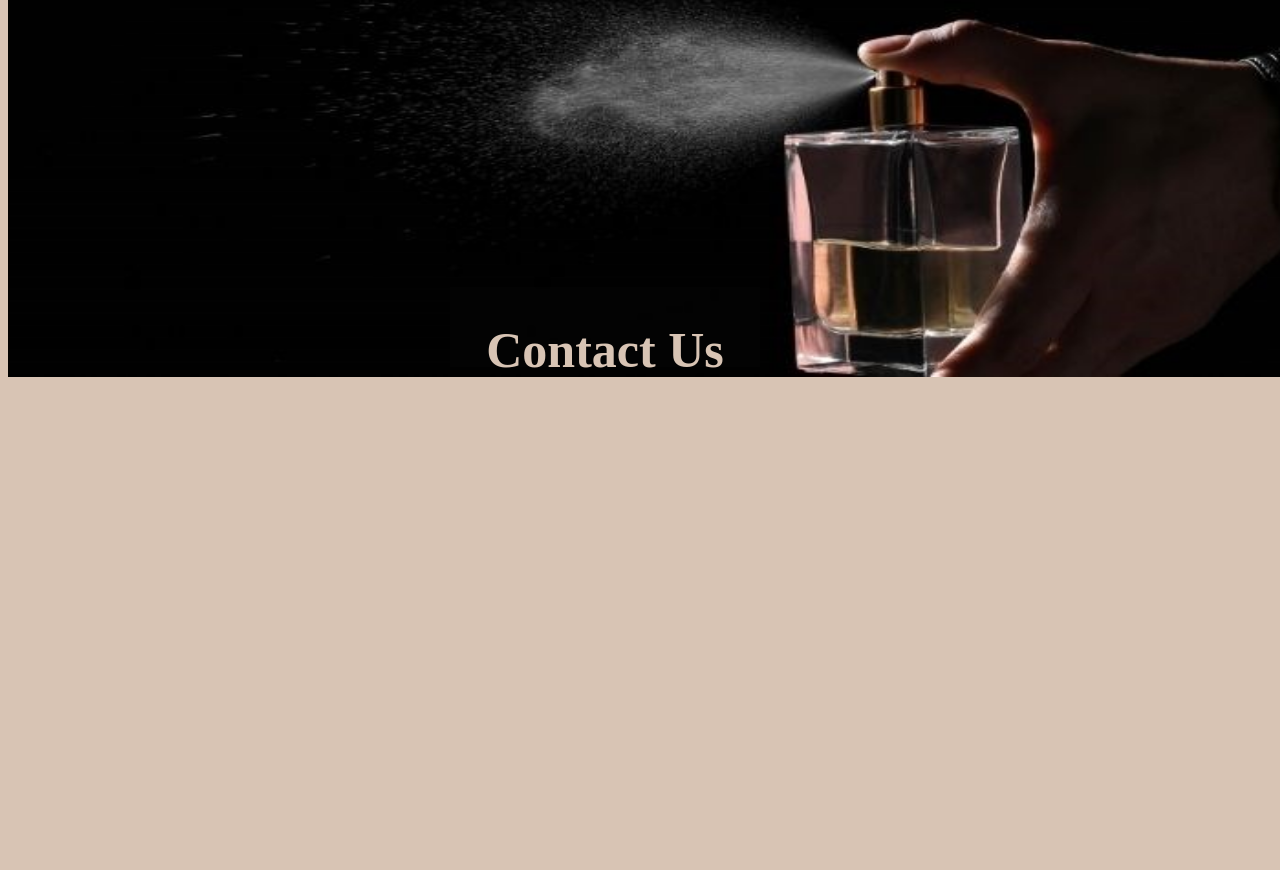
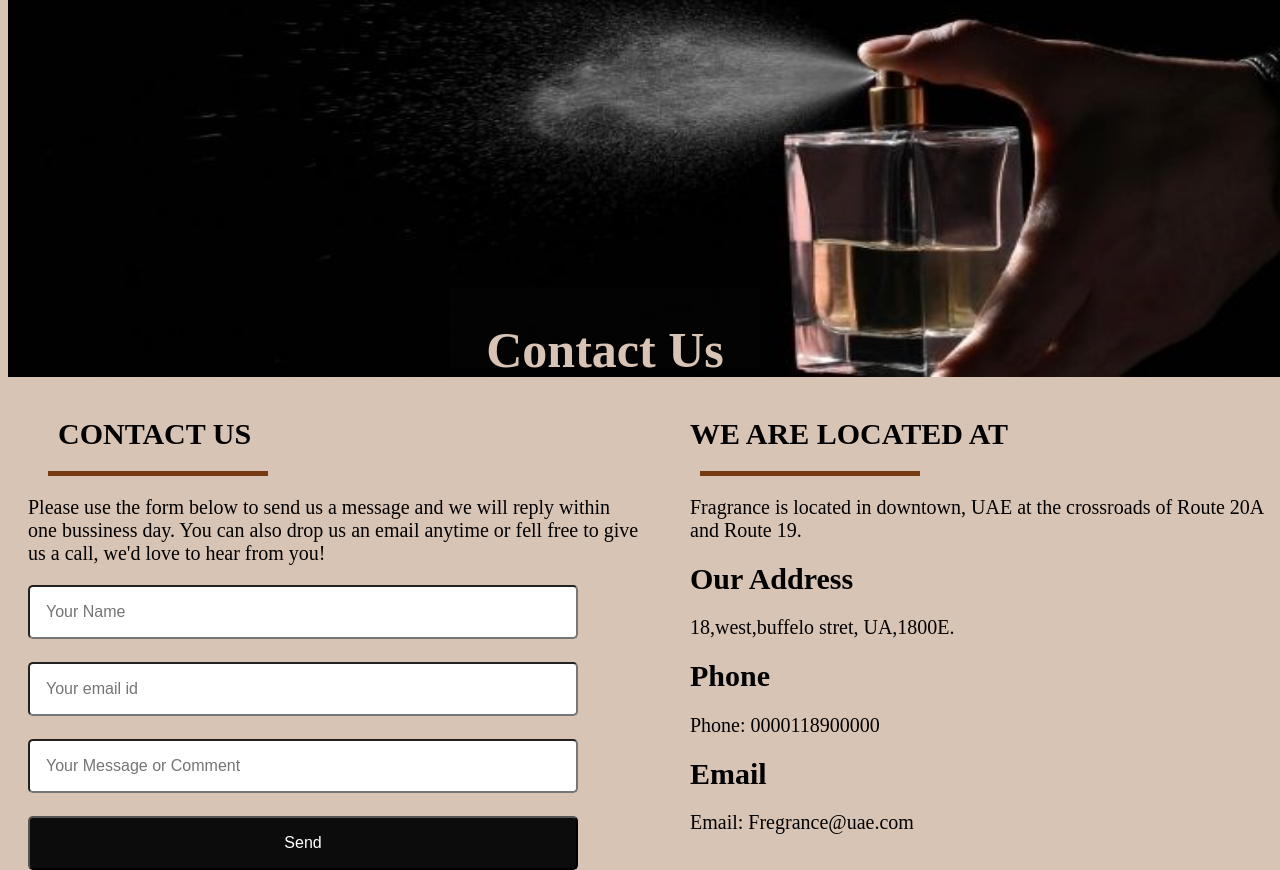
Before and after one commit to Safina-Islam/Perfume-Shop-Web-Application, a plain HTML site: page contactUs.html in a window 1280 px wide. Shown: the part 83-953 px from the top of the page. Before the commit the page ends 800 px from the top, so only its background shows below. Drawn offline with Linux system fonts and the light colour scheme.

Commit message:
first commit

```diff
--- a/contactUs.css
+++ b/contactUs.css
@@ -79,3 +79,71 @@ body {
         width: 1360px;
     }
   }
+
+  .container2{
+    display: grid ;
+    grid-template-columns: 4fr 4fr ;
+    margin-top: 20px;
+
+
+    .box2{
+
+       h1{
+        font-size: 30px;
+        margin-left: 50px;
+       }
+    .hl{
+
+            width: 220px;
+            height: 5px;
+            background-color: #773b12;
+            margin-left: 40px;
+    }
+
+    p{
+        font-size: 20px;
+        margin-left: 20px;
+    }
+    }
+    .inputBox {
+        width: 550px;
+        height: 100px;
+        display: flex;
+        flex-direction: column;
+        margin-left: 20px;
+      }
+  input,
+  button {
+    font-size: 1em;
+    padding: 1em;
+    width: 100%;
+    border-radius: 5px;
+    margin-bottom: 5px;
+  }
+  button {
+    background-color: #0c0c0c;
+    color: #ffffff;
+  }
+
+  .box3{
+
+    h1{
+        font-size: 30px;
+        margin-left: 50px;
+       }
+    .hl{
+
+            width: 220px;
+            height: 5px;
+            background-color: #773b12;
+            margin-left: 60px;
+    }
+    p{
+        font-size: 20px;
+        margin-left: 50px;
+    }
+
+    }
+
+
+}
--- a/contactUs.html
+++ b/contactUs.html
@@ -30,6 +30,33 @@
     </div>
 </div>
 
+<div class="Container2">
+    <div class = "Box2">
+       <h1>CONTACT US </h1>
+        <div class="hl"></div>
+        <p>Please use the form below to send us a message and we will reply within one bussiness day. You can also drop us an email anytime or fell free to give us a call, we'd love to hear from you!</p>
+        <div class="inputBox">
+            <input type="Name" placeholder="Your Name" /><br>
+            <input type="email" placeholder="Your email id" /><br>
+            <input type="Comment" placeholder="Your Message or Comment" /><br>
+            <button>Send</button>
+        </div>
+    </div>
+
+    <div class="Box3">
+        <h1>WE ARE LOCATED AT </h1>
+        <div class="hl"></div>
+        <p>Fragrance is located in downtown, UAE at the crossroads of Route 20A and Route 19.</p>
+                <h1>Our Address</h1>
+               <p> 18,west,buffelo stret, UA,1800E.</p>
+                <h1>Phone</h1>
+                <p>Phone: 0000118900000</p>
+                <h1>Email</h1>
+               <p> Email: Fregrance@uae.com</p>
+    </div>
+
+</div>
+
 
 </body>
 </html>
```
